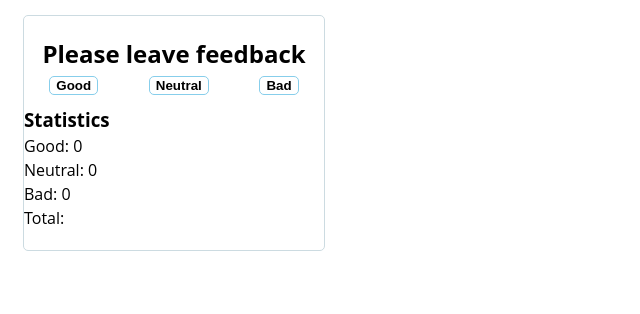
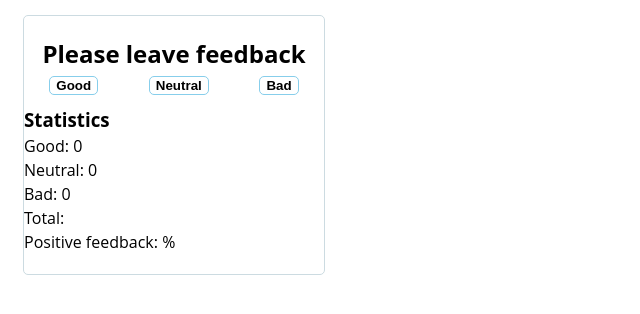
Before and after one commit to SylviaStachera/goit-react-hw-04-feedback, a React (Create React App) app: page / in a window 1280 px wide. Shown: the top 314 px of the page, without its empty margins (0-640 px from the left). Built offline with nearby package versions, Linux system fonts and the light colour scheme; the HTML template or start-up script is replaced by a standard one.

Commit message:
Add total and positive feedback to statistic

```diff
--- a/src/components/App.jsx
+++ b/src/components/App.jsx
@@ -3,7 +3,7 @@ import CollectStatistic from './CollectStatistic/CollectStatistic';
 export const App = () => {
   return (
     <div>
-      <CollectStatistic/>
+      <CollectStatistic />
     </div>
   );
 };
--- a/src/components/CollectStatistic/CollectStatistic.jsx
+++ b/src/components/CollectStatistic/CollectStatistic.jsx
@@ -33,12 +33,17 @@ class CollectStatistic extends Component {
     const { good, neutral, bad } = this.state;
     const total = good + neutral + bad;
     this.setState({ total });
+    this.countPositiveFeedbackPercentage(total);
   };
 
-  // countPositiveFeedbackPercentage()
+  countPositiveFeedbackPercentage = total => {
+    const { good } = this.state;
+    const positiveFeedback = ((good / total) * 100).toFixed(0);
+    this.setState({ positiveFeedback });
+  };
 
   render() {
-    const { good, neutral, bad, total } = this.state;
+    const { good, neutral, bad, total, positiveFeedback } = this.state;
 
     return (
       <div className={css.wrapper}>
@@ -88,6 +93,9 @@ class CollectStatistic extends Component {
           <li>
             <p>Total: {total}</p>
           </li>
+          <li>
+            <p>Positive feedback: {positiveFeedback}%</p>
+          </li>
         </ul>
       </div>
     );
```
